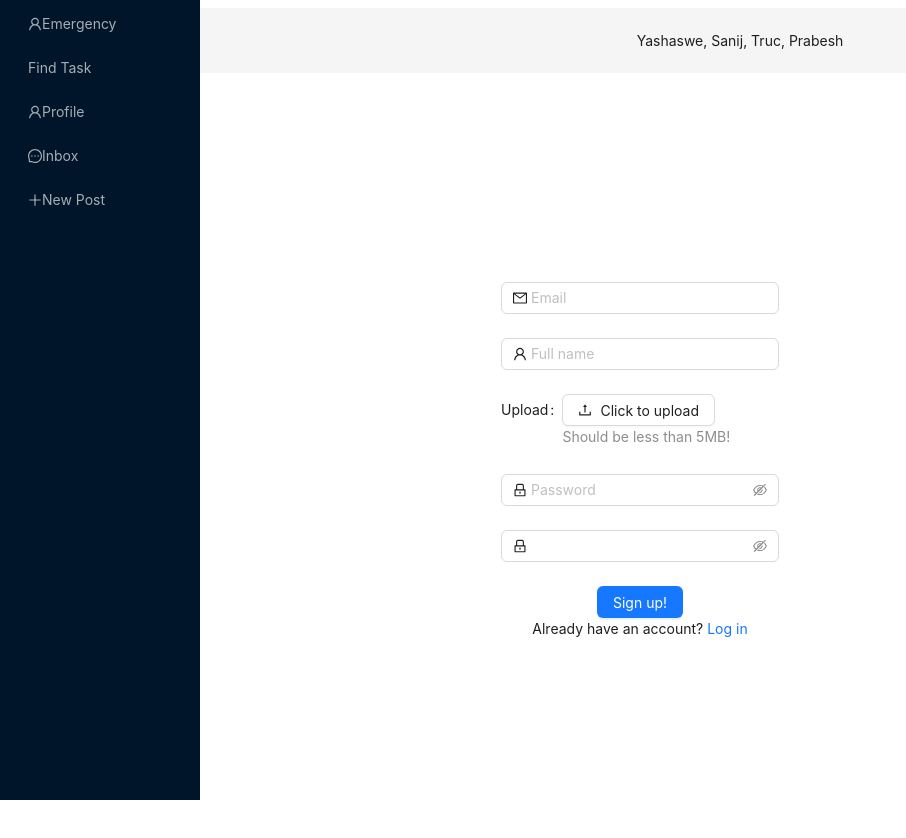
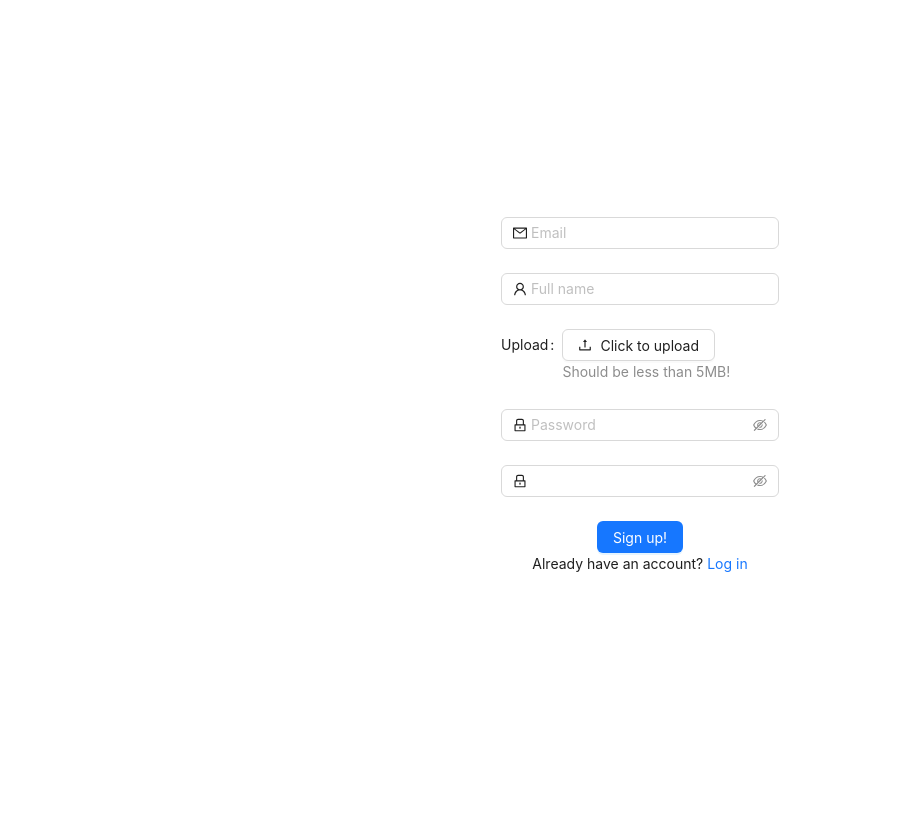
Before and after one commit to Yashaswe/ycp-connectcampus, a React (Create React App) app in the folder frontend/: page /signup in a window 1280 px wide. Shown: the top 838 px of the page, without its empty margins (0-906 px from the left). After the commit the page ends 816 px from the top, so only its background shows below. Built offline with nearby package versions, Linux system fonts and the light colour scheme.

Commit message:
authenticate user and navigate accordingly

```diff
--- a/frontend/src/App.js
+++ b/frontend/src/App.js
@@ -15,62 +15,14 @@ import UserPage from "./pages/UserPage";
 const { Meta } = Card;
 const { Header, Content, Footer, Sider } = Layout;
 function App() {
-  let menuData = [
-    { name: "Emergency", icon: <UserOutlined />, link: "/" },
-    { name: "Find Task", link: "/" },
-    { name: "Profile", icon: <UserOutlined /> },
-    { name: "Inbox", icon: <MessageOutlined /> },
-    { name: "New Post", icon: <PlusOutlined />, link: "/newhelp" },
-  ];
-
   return (
     <BrowserRouter>
-      <Layout>
-        <Sider
-          breakpoint="lg"
-          collapsedWidth="0"
-          onBreakpoint={(broken) => {
-            console.log(broken);
-          }}
-          onCollapse={(collapsed, type) => {
-            console.log(collapsed, type);
-          }}
-          style={{
-            overflow: "auto",
-            height: "100vh",
-            position: "fixed",
-            left: 0,
-            top: 0,
-            bottom: 0,
-          }}
-        >
-          <div className="demo-logo-vertical" />
-          <Menu theme="dark" mode="inline" defaultSelectedKeys={["1"]}>
-            {menuData.map((item) => (
-              <Menu.Item>
-                <Link to={item.link}>
-                  {item.icon}
-                  {item.name}
-                </Link>
-              </Menu.Item>
-            ))}
-          </Menu>
-        </Sider>
-        <Layout style={{ marginLeft: 200 }}>
-          <Routes>
-            <Route path="/" element={<Main />} />
-
-            <Route path="/newhelp" element={<NewHelp />} />
-            <Route path="/blogs" element={<Blogs />} />
-          </Routes>
-          <Footer style={{ textAlign: "center" }}>
-            Yashaswe, Sanij, Truc, Prabesh
-          </Footer>
-        </Layout>
-        <Outlet />
-      </Layout>
       <Routes>
-        <Route path="/user" element={<UserPage />}></Route>
+        <Route path="/" element={<UserPage />}>
+          <Route path="/" element={<Main />} />
+          <Route path="/newhelp" element={<NewHelp />} />
+          <Route path="/blogs" element={<Blogs />} />
+        </Route>
         <Route path="/signup" element={<Signup />} />
         <Route path="/signin" element={<Signin />} />
       </Routes>
--- a/frontend/src/pages/Signin.js
+++ b/frontend/src/pages/Signin.js
@@ -1,17 +1,23 @@
+import React from "react";
+import { Link } from "react-router-dom";
 
-import React from 'react';
-import {Link} from "react-router-dom"
-
-import { Form, Input, Button, Checkbox } from 'antd';
-import { MailOutlined, LockOutlined } from '@ant-design/icons';
+import { Form, Input, Button, Checkbox } from "antd";
+import { MailOutlined, LockOutlined } from "@ant-design/icons";
 
 export default function Signin() {
-  const onFinish = values => {
-    console.log('Received values of form: ', values);
+  const onFinish = (values) => {
+    console.log("Received values of form: ", values);
   };
 
   return (
-    <div style={{ display: 'flex', justifyContent: 'center', alignItems: 'center', height: '100vh' }}>
+    <div
+      style={{
+        display: "flex",
+        justifyContent: "center",
+        alignItems: "center",
+        height: "100vh",
+      }}
+    >
       <Form
         name="normal_login"
         className="login-form"
@@ -25,7 +31,7 @@ export default function Signin() {
           rules={[
             {
               required: true,
-            message: 'Please input your email!',
+              message: "Please input your email!",
             },
           ]}
         >
@@ -36,7 +42,7 @@ export default function Signin() {
           rules={[
             {
               required: true,
-            message: 'Please input your Password!',
+              message: "Please input your Password!",
             },
           ]}
         >
@@ -50,19 +56,32 @@ export default function Signin() {
           <Form.Item name="remember" valuePropName="checked" noStyle>
             <Checkbox>Remember me</Checkbox>
           </Form.Item>
-
-
         </Form.Item>
 
         <Form.Item>
-      <div style={{ display: 'flex', flexDirection: 'column', alignItems: 'center' }}>
-                <Button type="primary" htmlType="submit" className="signup-form-button">
+          <div
+            style={{
+              display: "flex",
+              flexDirection: "column",
+              alignItems: "center",
+            }}
+          >
+            <Button
+              type="primary"
+              htmlType="submit"
+              className="signup-form-button"
+            >
               Log in!
             </Button>
-                <span>Don't have an account?<Link to = "./signup"><a href="">Sign up!</a></Link></span>
+            <span>
+              Don't have an account?
+              <Link to="/signup">
+                <a href="">Sign up!</a>
+              </Link>
+            </span>
           </div>
         </Form.Item>
       </Form>
     </div>
   );
-};
+}
--- a/frontend/src/pages/Signup.js
+++ b/frontend/src/pages/Signup.js
@@ -1,32 +1,38 @@
-import React from 'react';
-import { Link } from 'react-router-dom';
-import { Form, Input, Button, Upload } from 'antd';
-import { UserOutlined, LockOutlined, MailOutlined, UploadOutlined } from '@ant-design/icons';
-import axios from 'axios'
-
+import React from "react";
+import { Link, useNavigate } from "react-router-dom";
+import { Form, Input, Button, Upload } from "antd";
+import {
+  UserOutlined,
+  LockOutlined,
+  MailOutlined,
+  UploadOutlined,
+} from "@ant-design/icons";
+import axios from "axios";
 
 export default function Signup() {
-
-    const onFinish = async(values)=> {
-        try{
-          const response=await axios.post("/authentication/signup",{
-            "email":values.email,
-            "name":values.name,
-            "password":values.password
+  const navigate = useNavigate();
+  const onFinish = async (values) => {
+    try {
+      const response = await axios.post("/authentication/signup", {
+        email: values.email,
+        name: values.name,
+        password: values.password,
       });
 
-          const token = response.data.token
-          //store
-
-        } catch(err){
-          console.log(err)
+      const token = response.data.token;
+      if (token) {
+        localStorage.setItem("authToken", token);
+        navigate("/");
       }
 
-
+      //store
+    } catch (err) {
+      console.log(err);
+    }
   };
 
   const normFile = (e) => {
-        console.log('Upload event:', e);
+    console.log("Upload event:", e);
     if (Array.isArray(e)) {
       return e;
     }
@@ -34,7 +40,14 @@ export default function Signup() {
   };
 
   return (
-        <div style={{ display: 'flex', justifyContent: 'center', alignItems: 'center', height: '100vh' }}>
+    <div
+      style={{
+        display: "flex",
+        justifyContent: "center",
+        alignItems: "center",
+        height: "100vh",
+      }}
+    >
       <Form
         name="signup"
         className="signup-form"
@@ -42,7 +55,8 @@ export default function Signup() {
           remember: true,
         }}
         onFinish={onFinish}
-        ><Form.Item
+      >
+        <Form.Item
           name="email"
           rules={[
             {
@@ -63,11 +77,14 @@ export default function Signup() {
           rules={[
             {
               required: true,
-                message: 'Please input your Name!',
+              message: "Please input your Name!",
             },
           ]}
         >
-            <Input prefix={<UserOutlined className="site-form-item-icon" />} placeholder="Full name" />
+          <Input
+            prefix={<UserOutlined className="site-form-item-icon" />}
+            placeholder="Full name"
+          />
         </Form.Item>
         <Form.Item
           name="upload"
@@ -116,9 +133,7 @@ export default function Signup() {
                 }
 
                 return Promise.reject(
-                    new Error(
-                      "The two passwords that you entered do not match!"
-                    )
+                  new Error("The two passwords that you entered do not match!")
                 );
               },
             }),
@@ -128,11 +143,26 @@ export default function Signup() {
         </Form.Item>
 
         <Form.Item>
-          <div style={{ display: 'flex', flexDirection: 'column', alignItems: 'center' }}>
-                <Button type="primary" htmlType="submit" className="signup-form-button">
+          <div
+            style={{
+              display: "flex",
+              flexDirection: "column",
+              alignItems: "center",
+            }}
+          >
+            <Button
+              type="primary"
+              htmlType="submit"
+              className="signup-form-button"
+            >
               Sign up!
             </Button>
-                <span>Already have an account? <Link to = "./signin"><a href="">Log in</a></Link></span>
+            <span>
+              Already have an account?{" "}
+              <Link to="/signin">
+                <a href="">Log in</a>
+              </Link>
+            </span>
           </div>
         </Form.Item>
       </Form>
--- a/frontend/src/pages/UserPage.js
+++ b/frontend/src/pages/UserPage.js
@@ -1,15 +1,69 @@
+import { useEffect } from "react";
+import { UserOutlined, MessageOutlined, PlusOutlined } from "@ant-design/icons";
+import NewHelp from "./NewHelp";
+import { Outlet, useNavigate, Link } from "react-router-dom";
+import Main from "./Main";
+import { Avatar, Menu, Button, Layout, Card, Tag, FloatButton } from "antd";
+
+const { Header, Content, Footer, Sider } = Layout;
 const UserPage = () => {
-  // const authToken = Cookies.get("_aj1");
+  let menuData = [
+    { name: "Emergency", link: "/" },
+    { name: "Find Task", link: "/" },
+    { name: "Profile", icon: <UserOutlined /> },
+    { name: "Inbox", icon: <MessageOutlined /> },
+    { name: "New Post", icon: <PlusOutlined />, link: "/newhelp" },
+  ];
+  const authToken = localStorage.getItem("authToken");
+  const navigate = useNavigate();
+  console.log(authToken, "TOKEN");
+
+  useEffect(() => {
+    if (!authToken) {
+      navigate("/signup");
+    }
+  }, []);
   return (
     <>
-      {/* {authToken ? (
-        <div className=" bg-[#fff0e5] w-[100%] flex flex-row">
-          <Main />
+      <Layout>
+        <Sider
+          breakpoint="lg"
+          collapsedWidth="0"
+          onBreakpoint={(broken) => {
+            console.log(broken);
+          }}
+          onCollapse={(collapsed, type) => {
+            console.log(collapsed, type);
+          }}
+          style={{
+            overflow: "auto",
+            height: "100vh",
+            position: "fixed",
+            left: 0,
+            top: 0,
+            bottom: 0,
+          }}
+        >
+          <div className="demo-logo-vertical" />
+          <Menu theme="dark" mode="inline" defaultSelectedKeys={["1"]}>
+            {menuData.map((item) => (
+              <Menu.Item>
+                <Link to={item.link}>
+                  {item.icon}
+                  <> </>
+                  {item.name}
+                </Link>
+              </Menu.Item>
+            ))}
+          </Menu>
+        </Sider>
+        <Layout style={{ marginLeft: 200 }}>
           <Outlet />
-        </div>
-      ) : (
-        <Navigate to="/admin/signin" replace />
-      )} */}
+          <Footer style={{ textAlign: "center" }}>
+            Yashaswe, Sanij, Truc, Prabesh
+          </Footer>
+        </Layout>
+      </Layout>
     </>
   );
 };
```
Lines whose indentation alone changed are shown as unchanged.
